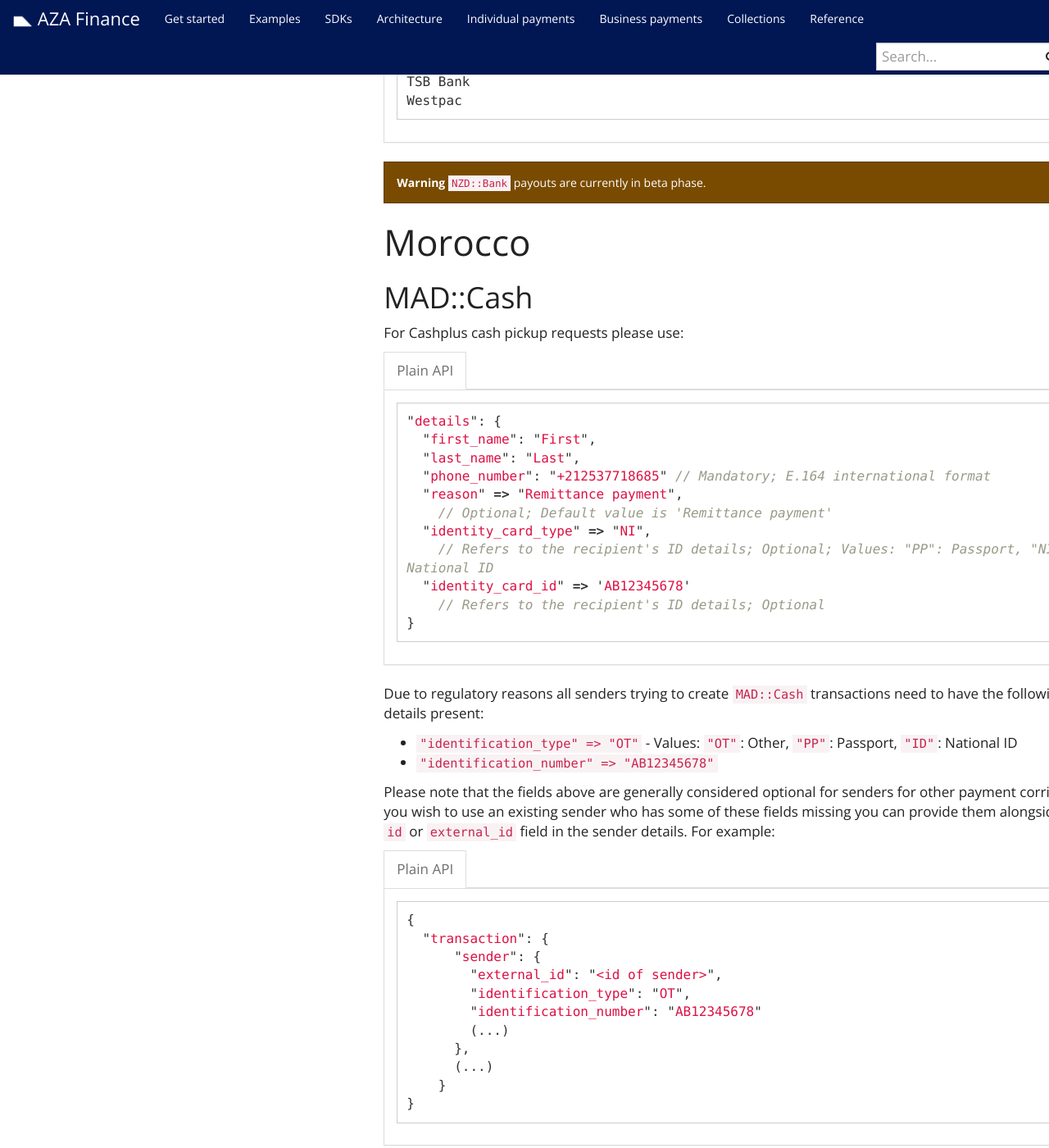
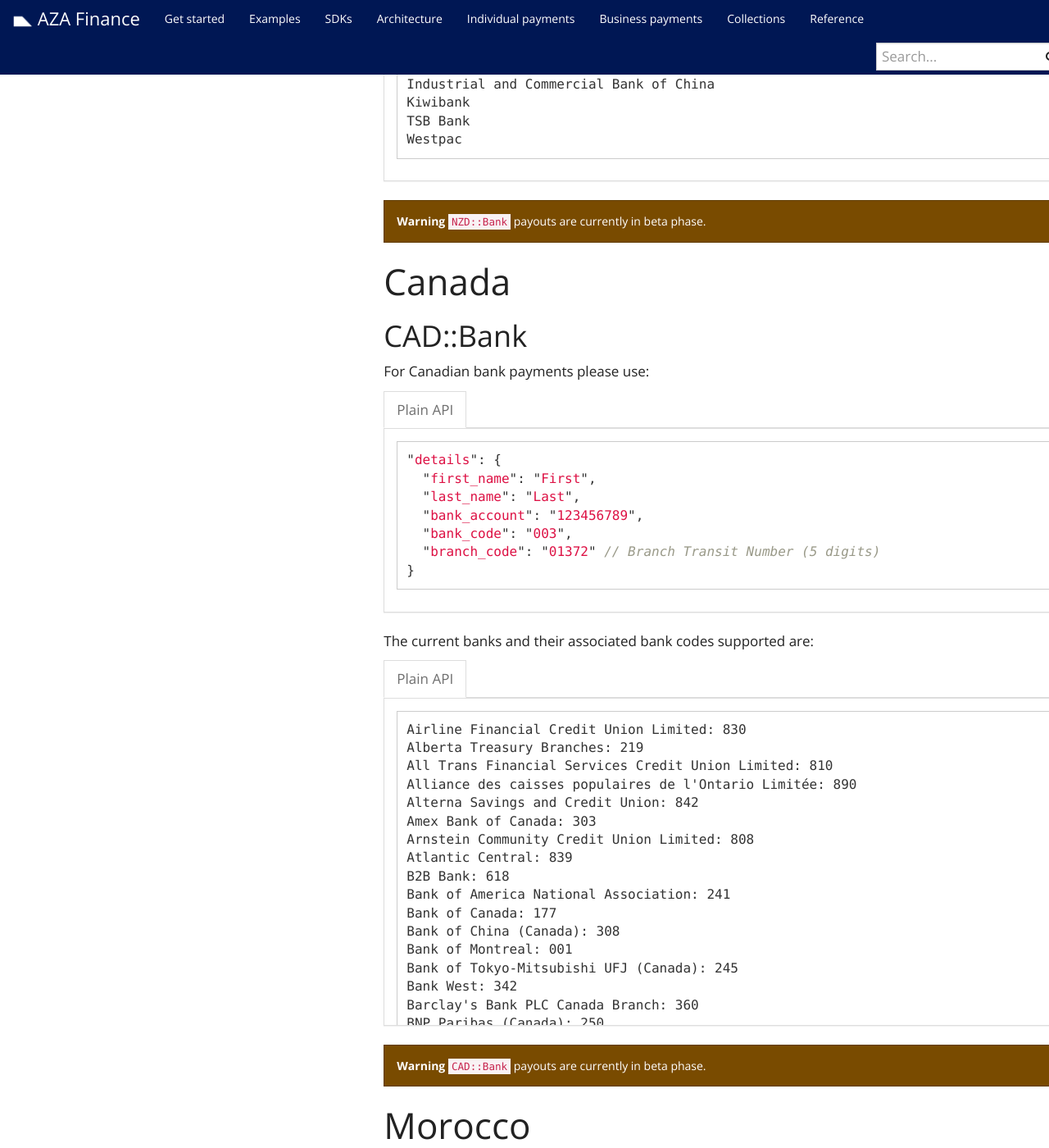
Before and after one commit to transferzero/api-documentation, a Jekyll site: the page built from _docs/individual-payments.md, in a window 1280 px wide and 1400 px high, scrolled down 10021 px. Shown: the whole window at 82% size. Built offline with Jekyll 4.4.1, drawn with Linux system fonts in a browser that asks for light colours; nearby versions of some CDN libraries; comment, search, counter and statistics services are not loaded; some of the changed text lies outside the part shown.

Commit message:
BTA-10566 Add CAD::Bank payouts

````diff
--- a/_docs/individual-payments.md
+++ b/_docs/individual-payments.md
@@ -259,6 +259,9 @@
 # New Zealand
 
 {% include corridors/nzd-bank.md recipient_type='individual' %}
+
+# Canada
+{% include corridors/cad-bank.md recipient_type='individual' %}
 
 # Morocco
 
--- /dev/null
+++ b/_includes/corridors/cad-bank.md
@@ -0,0 +1,146 @@
+{% include corridors/recipient_name.md %}
+
+## CAD::Bank
+
+For Canadian bank payments please use:
+
+{% capture data-raw %}
+```javascript
+"details": {
+  {{ recipient_name }},
+  "bank_account": "123456789",
+  "bank_code": "003",
+  "branch_code": "01372" // Branch Transit Number (5 digits)
+}
+```
+{% endcapture %}
+
+{% include language-tabbar.html prefix="cad-bank-details" raw=data-raw %}
+
+The current banks and their associated bank codes supported are:
+
+{% capture data-raw %}
+```
+Airline Financial Credit Union Limited: 830
+Alberta Treasury Branches: 219
+All Trans Financial Services Credit Union Limited: 810
+Alliance des caisses populaires de l'Ontario Limitée: 890
+Alterna Savings and Credit Union: 842
+Amex Bank of Canada: 303
+Arnstein Community Credit Union Limited: 808
+Atlantic Central: 839
+B2B Bank: 618
+Bank of America National Association: 241
+Bank of Canada: 177
+Bank of China (Canada): 308
+Bank of Montreal: 001
+Bank of Tokyo-Mitsubishi UFJ (Canada): 245
+Bank West: 342
+Barclay's Bank PLC Canada Branch: 360
+BNP Paribas (Canada): 250
+BofA Canada Bank: 311
+Bridgewater Bank: 347
+Canadian Imperial Bank of Commerce: 010
+Canadian Tire Bank: 338
+Canadian Western Bank: 030
+Capital One Bank (Canada Branch): 323
+Central 1 Credit Union British Columbia: 809
+Central 1 Credit Union Ontario: 828
+CIBC Trust Corporation: 548
+Citibank Canada: 260
+Citibank N.A: 328
+Citizens Bank of Canada: 309
+Comerica Bank: 330
+Communication Technologies Credit Union Limited: 807
+Community Trust Company: 507
+Concentra Financial Services Association: 853
+Credit Union Central Alberta Limited: 899
+Credit Union Central of Manitoba Limited: 879
+Credit Union Central of Saskatchewan: 889
+CS Alterna Bank: 608
+CTC Bank of Canada: 315
+Deutsche Bank AG: 265
+DirectCash Bank: 352
+Dundalk District Credit Union Limited: 840
+Dundee Bank of Canada: 343
+Effort Trust Company: 532
+Fifth Third Bank: 345
+First Commercial Bank: 332
+First Nations Bank of Canada: 310
+General Bank of Canada: 344
+Goderich Community Credit Union Limited: 844
+Golden Horseshoe Credit Union Limited: 854
+Habib Canadian Bank: 321
+HomEquity Bank: 358
+Household Trust Company: 630
+HSBC Bank Canada: 016
+HSBC Bank USA National Association: 333
+HSBC Mortgage Corporation (Canada): 604
+ICICI Bank Canada: 340
+Industrial Alliance Trust Inc: 625
+Industrial and Commercial Bank of China (Canada): 307
+Investors Group Trust Co. Ltd: 536
+J.P. Morgan Bank Canada: 314
+Jameson Bank: 354
+JPMorgan Chase Bank National Association: 270
+Korea Exchange Bank of Canada: 275
+La Caisse Centrale Desjardins Du Québec: 815
+La Fédération des caisses populaires Acadiennes Limitée: 865
+La Fédération des caisses populaires de l'Ontario Inc: 829
+La Fédération des caisses populaires du Manitoba Inc: 819
+Latvian Credit Union Limited: 803
+Laurentian Bank of Canada: 039
+Laurentian Trust of Canada Inc: 522
+M&T Bank: 357
+Manulife Bank of Canada: 540
+Manulife Trust Company: 626
+Maple Bank: 336
+Mega International Commercial Bank (Canada): 269
+Meridian Credit Union: 837
+Mizuho Corporate Bank Ltd. Canada Branch: 277
+motusbank: 374
+MonCana Bank of Canada: 361
+Montreal Trust Company of Canada: 550
+National Bank of Canada: 006
+National Trust Company: 590
+Ontario Civil Service Credit Union Limited: 846
+Pacific & Western Bank of Canada: 334
+Peace Hills Trust Company: 568
+Peoples Trust Company: 621
+Rabobank Nederland: 322
+ResMor Trust Company: 620
+Royal Bank Mortgage Corporation: 592
+Royal Bank of Canada: 003
+Royal Bank of Scotland N.V. (Canada) Branch: 240
+Royal Trust Company: 570
+Royal Trust Corporation of Canada: 580
+Scotia Mortgage Corporation: 606
+Shinhan Bank Canada: 355
+Société Générale (Canada Branch): 292
+Société Générale (Canada Branch) Ontario: 346
+State Bank of India (Canada) Alberta: 294
+State Street: 327
+Sumitomo Mitsui Banking Corporation of Canada: 301
+Sun Life Financial Trust Inc: 551
+Tangerine Bank: 614
+TD Mortgage Corporation: 597
+TD Pacific Mortgage Corporation: 603
+The Bank of New York Mellon: 242
+The Bank of Nova Scotia: 002
+The Canada Trust Company: 509
+The Equitable Trust Company: 623
+The Northern Trust Company Canada Branch: 349
+The Toronto-Dominion Bank: 004
+U.S. Bank National Association: 318
+UBS AG Canada Branch: 339
+UBS Bank (Canada): 290
+United Overseas Bank Limited: 335
+Walmart Canada Bank: 359
+```
+{% endcapture %}
+
+{% include language-tabbar.html prefix="cad-bank-options" raw=data-raw %}
+
+<div class="alert alert-warning" markdown="1">
+**Warning** `CAD::Bank` payouts are currently in beta phase.
+</div>
````
